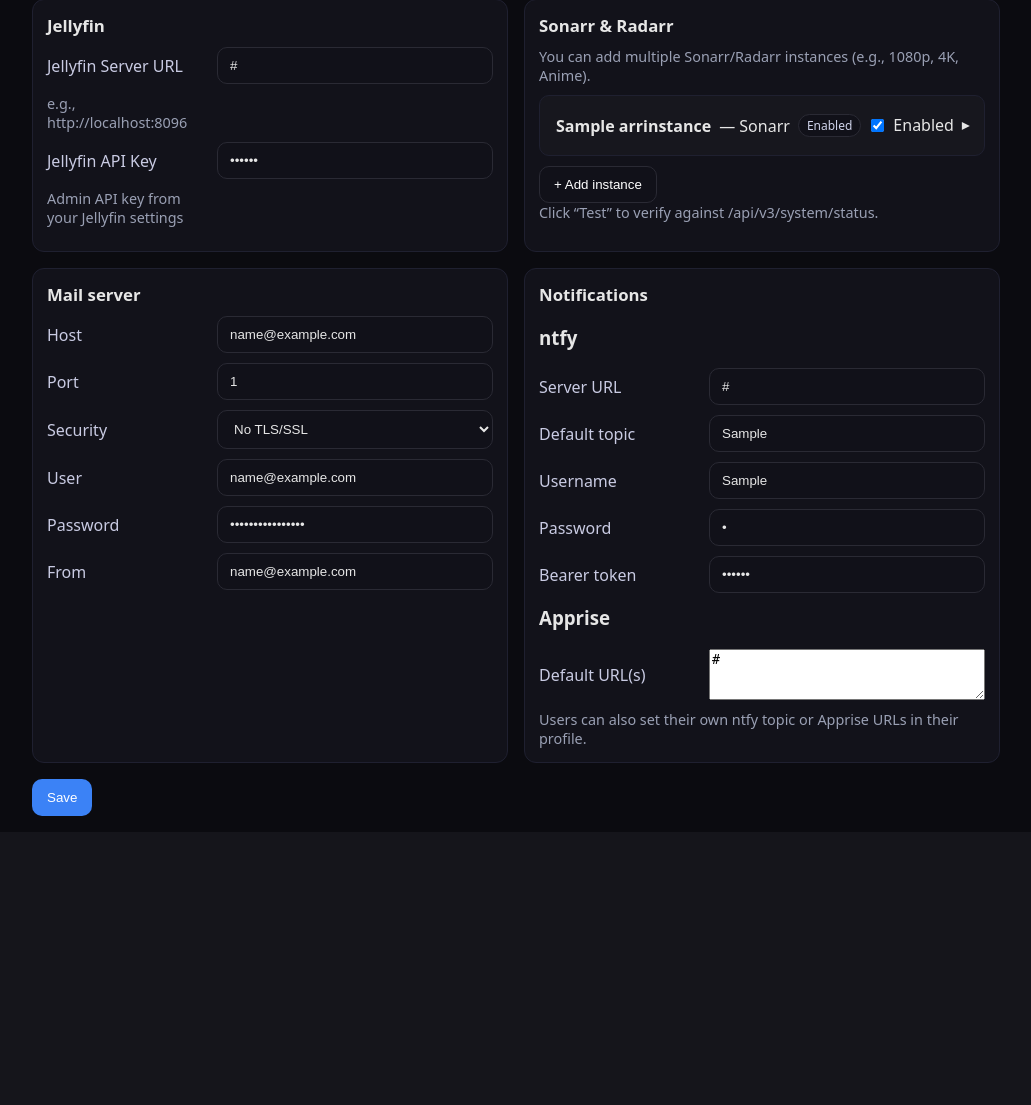
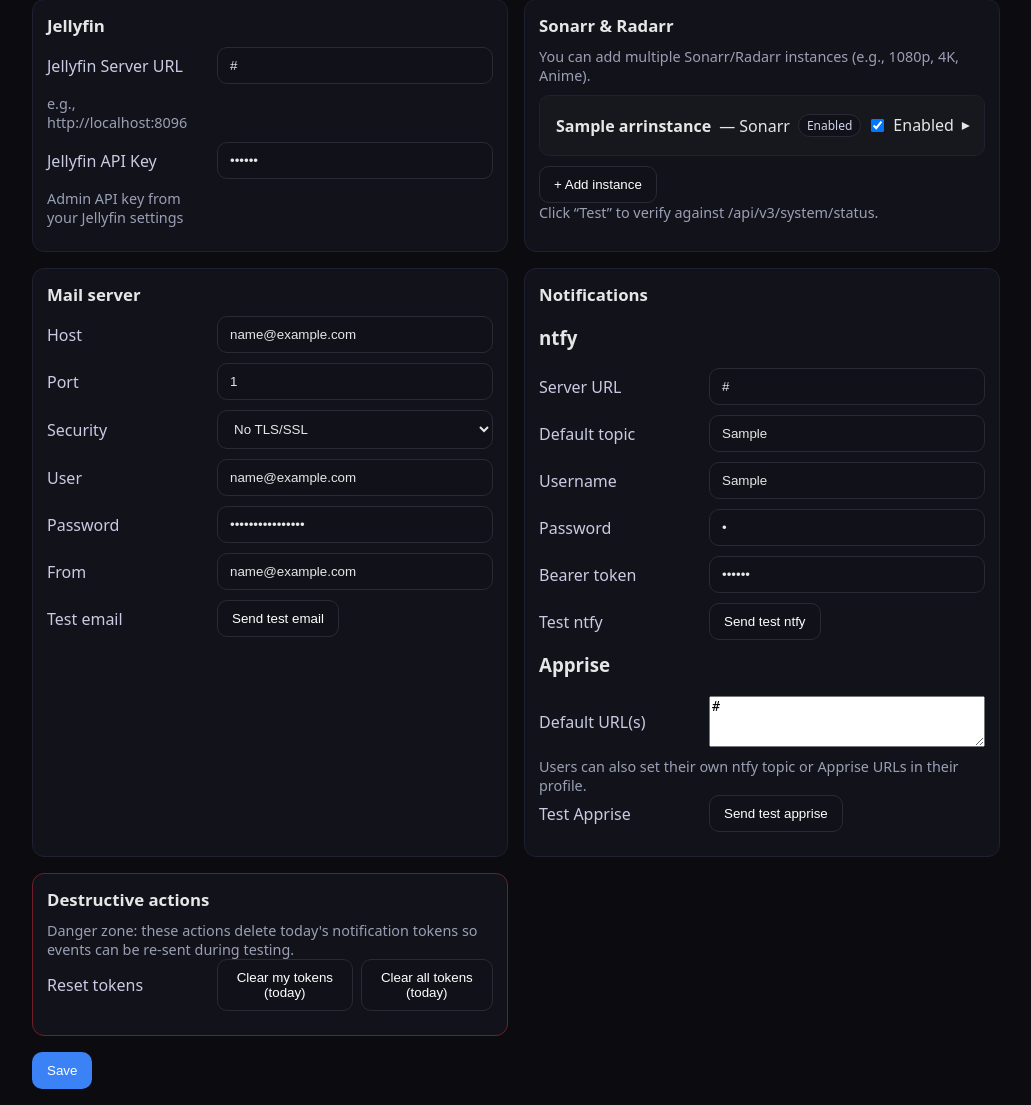
Before and after one commit to jschaufuss/subscribarr, a Django app: page /settings/ in a window 1280 px wide. Shown: the part 77-1182 px from the top of the page, without its empty margins (124-1155 px from the left). Before the commit the page ends 893 px from the top, so only its background shows below. Run offline with Django 5.2, Linux system fonts and the light colour scheme; a user stored in the database is signed in; tables that the repository leaves empty hold one stand-in row (values such as "Sample post").

Commit message:
fixed notification bug and debug option / added logo / fixed radarr subscriptions

```diff
--- a/arr_api/models.py
+++ b/arr_api/models.py
@@ -44,6 +44,7 @@ class SentNotification(models.Model):
     sent_at = models.DateTimeField(auto_now_add=True)
 
     class Meta:
+        # We dedupe per user + media (episodeId/movieId) + type + date
         unique_together = ['user', 'media_id', 'media_type', 'air_date']
         ordering = ['-sent_at']
 
--- a/arr_api/templates/arr_api/index.html
+++ b/arr_api/templates/arr_api/index.html
@@ -216,9 +216,10 @@
             const k = subKey(card);
             if (!k) return;
             const [type, id] = k.split(":");
+            const apiSegment = (type === 'movie') ? 'movies' : 'series';
 
             try {
-                const resp = await fetch(`/api/${type}/${on ? 'subscribe' : 'unsubscribe'}/${encodeURIComponent(id)}/`, {
+                const resp = await fetch(`/api/${apiSegment}/${on ? 'subscribe' : 'unsubscribe'}/${encodeURIComponent(id)}/`, {
                     method: 'POST',
                     headers: {
                         'X-CSRFToken': document.querySelector('[name=csrfmiddlewaretoken]').value
--- a/settingspanel/templates/settingspanel/settings.html
+++ b/settingspanel/templates/settingspanel/settings.html
@@ -109,6 +109,12 @@
                     <div class="row"><label>User</label>{{ mail_form.mail_user }}</div>
                     <div class="row"><label>Password</label>{{ mail_form.mail_password }}</div>
                     <div class="row"><label>From</label>{{ mail_form.mail_from }}</div>
+                    <div class="row">
+                        <label>Test email</label>
+                        <div class="inline-actions">
+                            <button class="btn" type="button" onclick="testNotify('email', this)">Send test email</button>
+                        </div>
+                    </div>
                 </div>
 
                 <div class="card">
@@ -119,10 +125,34 @@
                     <div class="row"><label>Username</label>{{ notify_form.ntfy_user }}</div>
                     <div class="row"><label>Password</label>{{ notify_form.ntfy_password }}</div>
                     <div class="row"><label>Bearer token</label>{{ notify_form.ntfy_token }}</div>
+                    <div class="row">
+                        <label>Test ntfy</label>
+                        <div class="inline-actions">
+                            <button class="btn" type="button" onclick="testNotify('ntfy', this)">Send test ntfy</button>
+                        </div>
+                    </div>
 
                     <h3 style="margin-top:12px;">Apprise</h3>
                     <div class="row"><label>Default URL(s)</label>{{ notify_form.apprise_default_url }}</div>
                     <div class="help">Users can also set their own ntfy topic or Apprise URLs in their profile.</div>
+                    <div class="row">
+                        <label>Test Apprise</label>
+                        <div class="inline-actions">
+                            <button class="btn" type="button" onclick="testNotify('apprise', this)">Send test apprise</button>
+                        </div>
+                    </div>
+                </div>
+
+                <div class="card" style="border-color:#6f1f2a;">
+                    <h2>Destructive actions</h2>
+                    <div class="help">Danger zone: these actions delete today's notification tokens so events can be re-sent during testing.</div>
+                    <div class="row">
+                        <label>Reset tokens</label>
+                        <div class="inline-actions">
+                            <button class="btn" type="button" onclick="resetNotify('me', this)">Clear my tokens (today)</button>
+                            <button class="btn" type="button" onclick="resetNotify('all', this)">Clear all tokens (today)</button>
+                        </div>
+                    </div>
                 </div>
 
                 <!-- Account management removed: Jellyfin-only auth -->
@@ -307,6 +337,30 @@
                 .catch(err=>alert(kind + ' error: ' + String(err)));
         }
 
+        function testNotify(channel, btn){
+            if(btn) btn.disabled = true;
+            fetch(`/settings/test-notify/?channel=${encodeURIComponent(channel)}`)
+                .then(r=>r.json())
+                .then(data=>{
+                    if(data.ok) alert(`Test ${channel} sent.`);
+                    else alert(`Test ${channel} failed: ${data.error||'Unknown error'}`);
+                })
+                .catch(err=>alert(`Test ${channel} error: ${String(err)}`))
+                .finally(()=>{ if(btn) btn.disabled=false; });
+        }
+
+        function resetNotify(scope, btn){
+            if(btn) btn.disabled = true;
+            fetch(`/settings/reset-notify-tokens/?scope=${encodeURIComponent(scope)}`)
+                .then(r=>r.json())
+                .then(data=>{
+                    if(data.ok) alert(`Cleared ${data.deleted||0} token(s).`);
+                    else alert(`Reset failed: ${data.error||'Unknown error'}`);
+                })
+                .catch(err=>alert(`Reset error: ${String(err)}`))
+                .finally(()=>{ if(btn) btn.disabled=false; });
+        }
+
     </script>
 
 </body>
--- a/settingspanel/urls.py
+++ b/settingspanel/urls.py
@@ -1,10 +1,12 @@
 from django.urls import path
-from .views import SettingsView, test_connection, first_run, subscriptions_overview
+from .views import SettingsView, test_connection, first_run, subscriptions_overview, test_notify, reset_notify_tokens
 
 app_name = "settingspanel"
 urlpatterns = [
     path("", SettingsView.as_view(), name="index"),
     path("test-connection/", test_connection, name="test_connection"),
+    path("test-notify/", test_notify, name="test_notify"),
+    path("reset-notify-tokens/", reset_notify_tokens, name="reset_notify_tokens"),
     path("setup/", first_run, name="setup"),
     path("subscriptions/", subscriptions_overview, name="subscriptions"),
 ]
--- a/settingspanel/views.py
+++ b/settingspanel/views.py
@@ -14,8 +14,12 @@ from .models import AppSettings, ArrInstance
 from django.http import JsonResponse
 from accounts.utils import jellyfin_admin_required
 from arr_api.models import SeriesSubscription, MovieSubscription
+from arr_api.models import SentNotification
 from django.db.models import Count
 import requests
+from django.core.mail import send_mail
+from django.conf import settings as dj_settings
+from django.utils import timezone
 
 def needs_setup():
     """Check if the app needs first-run setup"""
@@ -97,6 +101,55 @@ def test_connection(request):
         return JsonResponse({"ok": False, "error": f"HTTP {r.status_code}"})
     except requests.RequestException as e:
         return JsonResponse({"ok": False, "error": str(e)})
+
+
+@jellyfin_admin_required
+def test_notify(request):
+    """Send a test notification via email/ntfy/apprise.
+    Query params: channel=email|ntfy|apprise (default: email)
+    For email: uses current user's email; for ntfy/apprise: uses user's overrides plus app defaults.
+    """
+    channel = (request.GET.get("channel") or "email").strip().lower()
+    user = request.user
+    title = "Subscribarr test notification"
+    body = "This is a test notification from Subscribarr settings."
+    from arr_api.notifications import _dispatch_user_notification, _set_runtime_email_settings
+
+    # Force user's channel for this test if requested; otherwise dispatch to chosen channel explicitly
+    if channel in ("ntfy", "apprise"):
+        # Temporarily override user's preferred channel for this dispatch
+        orig = getattr(user, 'notification_channel', 'email')
+        try:
+            setattr(user, 'notification_channel', channel)
+            ok = _dispatch_user_notification(user, subject=title, body_text=body, html_message=None)
+            return JsonResponse({"ok": bool(ok)})
+        finally:
+            setattr(user, 'notification_channel', orig)
+    else:
+        # email
+        try:
+            _set_runtime_email_settings()
+            to = [user.email] if getattr(user, 'email', None) else []
+            if not to:
+                return JsonResponse({"ok": False, "error": "User has no email address set"}, status=400)
+            send_mail(title, body, dj_settings.DEFAULT_FROM_EMAIL, to, fail_silently=False)
+            return JsonResponse({"ok": True})
+        except Exception as e:
+            return JsonResponse({"ok": False, "error": str(e)}, status=500)
+
+
+@jellyfin_admin_required
+def reset_notify_tokens(request):
+    """Delete today's SentNotification tokens for testing.
+    Optional query param: scope=me|all (default: me)
+    """
+    scope = (request.GET.get('scope') or 'me').strip().lower()
+    today = timezone.now().date()
+    qs = SentNotification.objects.filter(air_date=today)
+    if scope != 'all':
+        qs = qs.filter(user=request.user)
+    deleted, _ = qs.delete()
+    return JsonResponse({"ok": True, "deleted": deleted})
 
 @method_decorator(jellyfin_admin_required, name='dispatch')
 class SettingsView(View):
--- a/subscribarr/settings.py
+++ b/subscribarr/settings.py
@@ -180,8 +180,3 @@ EMAIL_USE_SSL = False
 EMAIL_HOST_USER = None  # Will be set from AppSettings
 EMAIL_HOST_PASSWORD = None  # Will be set from AppSettings
 DEFAULT_FROM_EMAIL = None  # Will be set from AppSettings
-
-# Notifications / Debug
-# If True, duplicate suppression is disabled and emails can be resent on every run.
-# Default is False to avoid accidental duplicate mails in local/dev runs.
-NOTIFICATIONS_ALLOW_DUPLICATES = os.getenv('NOTIFICATIONS_ALLOW_DUPLICATES', 'False').lower() == 'true'
--- a/templates/base.html
+++ b/templates/base.html
@@ -13,7 +13,9 @@
 <body>
     <nav class="main-nav">
         <div class="nav-content">
-            <a href="/" class="nav-brand">Subscribarr</a>
+            <a href="/" class="nav-brand">
+                <img src="{% static 'images/logo.png' %}" alt="Subscribarr" class="nav-logo">
+            </a>
             <button class="nav-toggle" aria-label="Open menu" aria-expanded="false" aria-controls="nav-menu">
                 <span></span><span></span><span></span>
             </button>
```
Also changed, not shown: accounts/views.py (+34 -3 lines), arr_api/notifications.py (+95 -58 lines), arr_api/views.py (+26 -4 lines), static/css/base.css (+21 -1 lines), static/css/profile.css (+15 -2 lines), README.md, static/images/logo.png (added).
